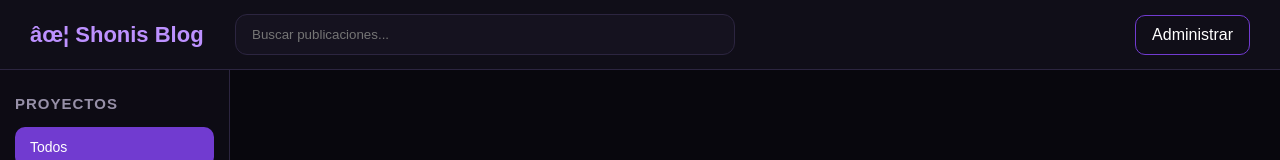
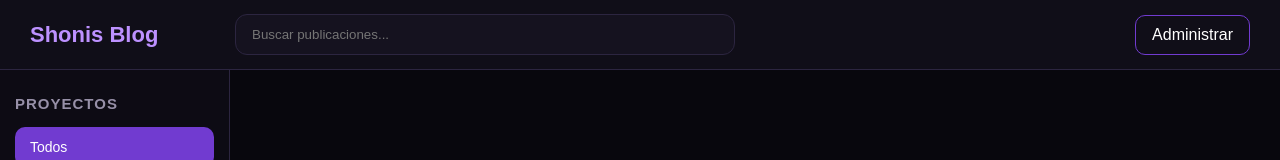
Before and after one commit to Shoni661/Shonis-Blog, a website: page public/index.html in a window 1280 px wide. Shown: the top 160 px of the page. Drawn offline with Linux system fonts and the light colour scheme; no server answers.

Commit message:
Quitar simbolo del logo

```diff
--- a/public/index.html
+++ b/public/index.html
@@ -15,7 +15,7 @@
 <body>
 
     <header class="topbar">
-        <div class="logo">âœ¦ Shonis Blog</div>
+        <div class="logo">Shonis Blog</div>
 
         <input
             type="text"
```
